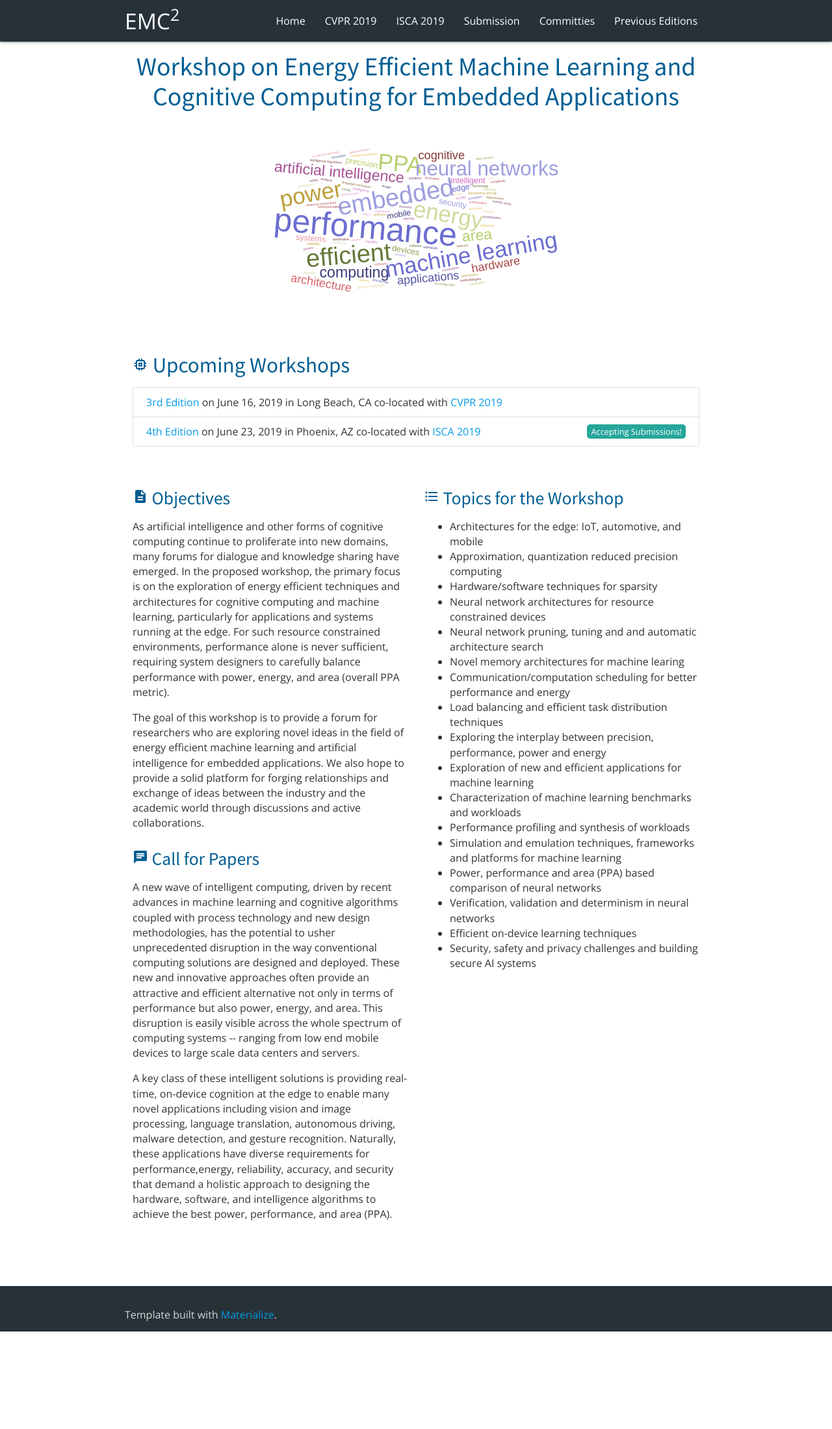
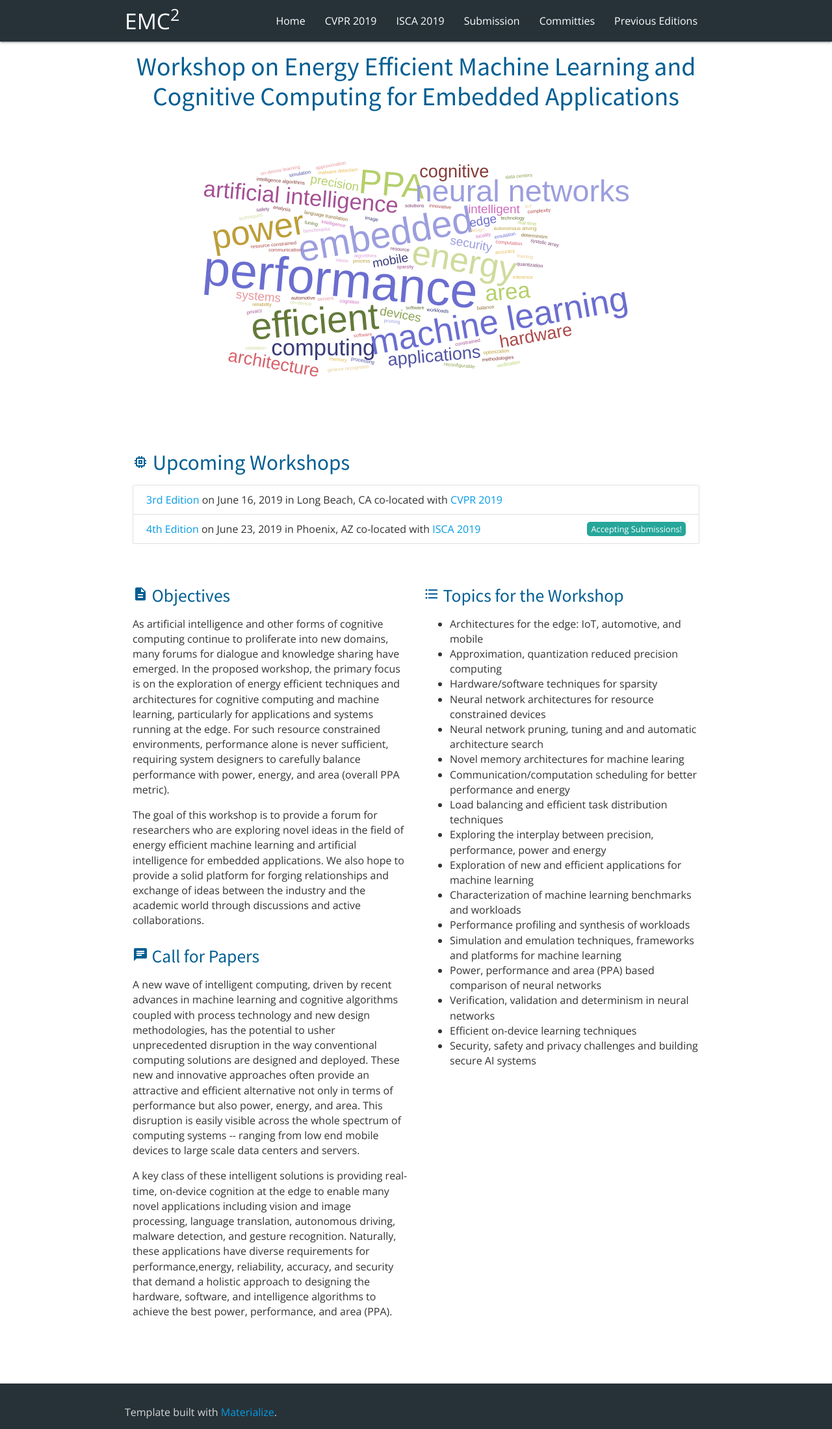
Before and after one commit to mgoldfar/emc2-web, a Jekyll site: the page built from index.html, in a window 1280 px wide. Shown: the whole page at 65% size. Built offline with Jekyll 4.4.1, drawn with Linux system fonts in a browser that asks for light colours; before the commit the page ends 2049 px from its top, so only the background shows below that.

Commit message:
Increased the index page header image size for bigger screens.

```diff
--- a/index.html
+++ b/index.html
@@ -5,7 +5,7 @@ permalink: /index
 <div class="row">
   <div class="col s12 center-align">
     <h1 class="header">{{ site.title }}</h1>
-    <img src="assets/images/wordcloud.svg" class="responsive-img" style="max-height: 300px;" />
+    <img src="assets/images/wordcloud.svg" class="responsive-img" style="max-height: 450px;" />
   </div>
 </div>
 
```
